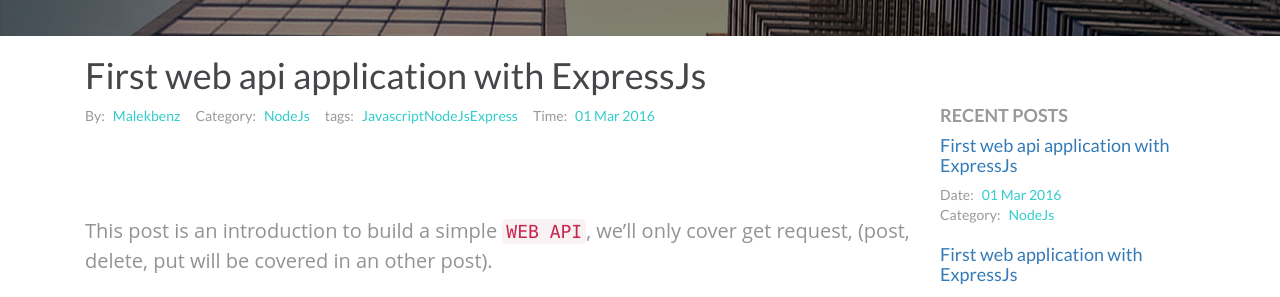
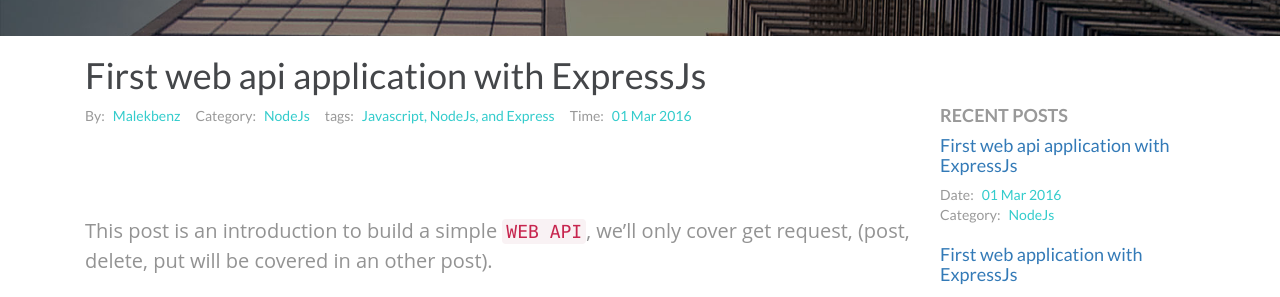
Before and after one commit to malekbenz/malekbenz, a Jekyll site: the page built from _posts/2016-03-01-First-web-api-application-with-ExpressJs.md, in a window 1280 px wide and 900 px high. Shown: the part 324-621 px from the top of the window. Built offline with Jekyll 4.4.1, drawn with Linux system fonts in a browser that asks for light colours; nearby versions of some CDN libraries; comment, search, counter and statistics services are not loaded; part of the change alters nothing that is shown.

```diff
--- a/_layouts/post.html
+++ b/_layouts/post.html
@@ -5,7 +5,7 @@ layout: default
 <ul class="post-by">
   <li>By:<span>{{page.author}}</span></li>
   <li>Category:<span>{{page.category}}</span></li>
-  <li>tags:<span>{{ page.tags }}</span></li>
+  <li>tags:<span>{{ page.tags | array_to_sentence_string}}</span></li>
   <li>Time:<span>{{page.date | date_to_string}}</span></li>
 </ul>
 
--- a/_posts/2016-03-01-First-web-api-application-with-ExpressJs.md
+++ b/_posts/2016-03-01-First-web-api-application-with-ExpressJs.md
@@ -5,7 +5,7 @@ date: 2016-03-01
 author: Malekbenz
 comments: true
 category: NodeJs
-tags : ['Javascript',  'NodeJs', 'Express']
+tags : ['Javascript', 'NodeJs', 'Express']
 categories: ['Javascript',  'NodeJs', 'webapi', 'Express']
 ---
 
```
